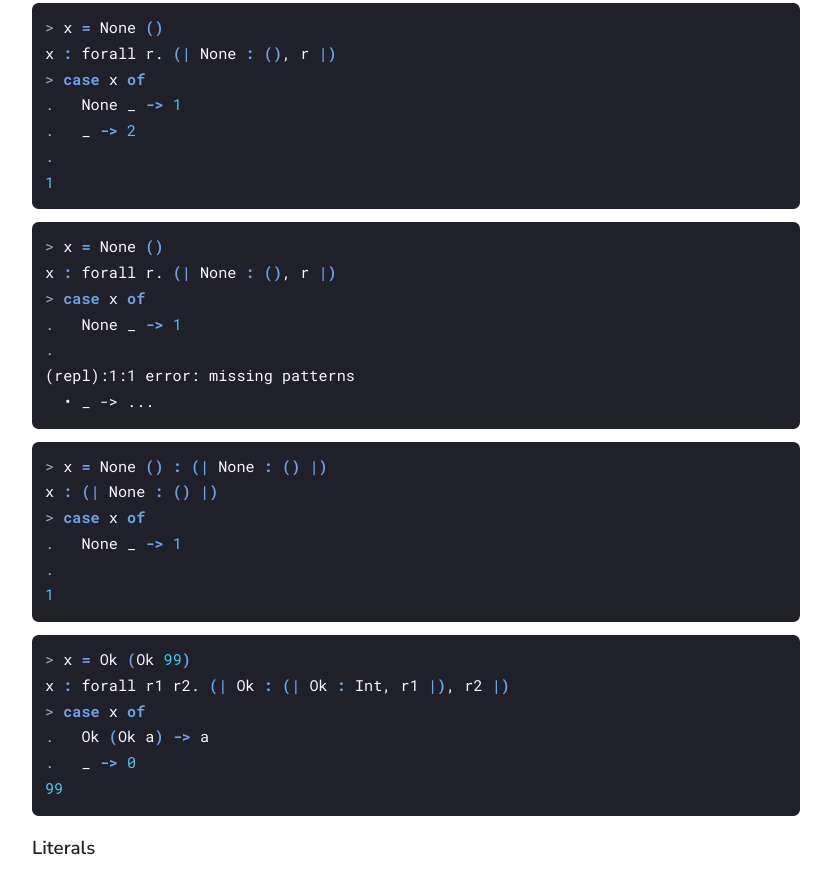
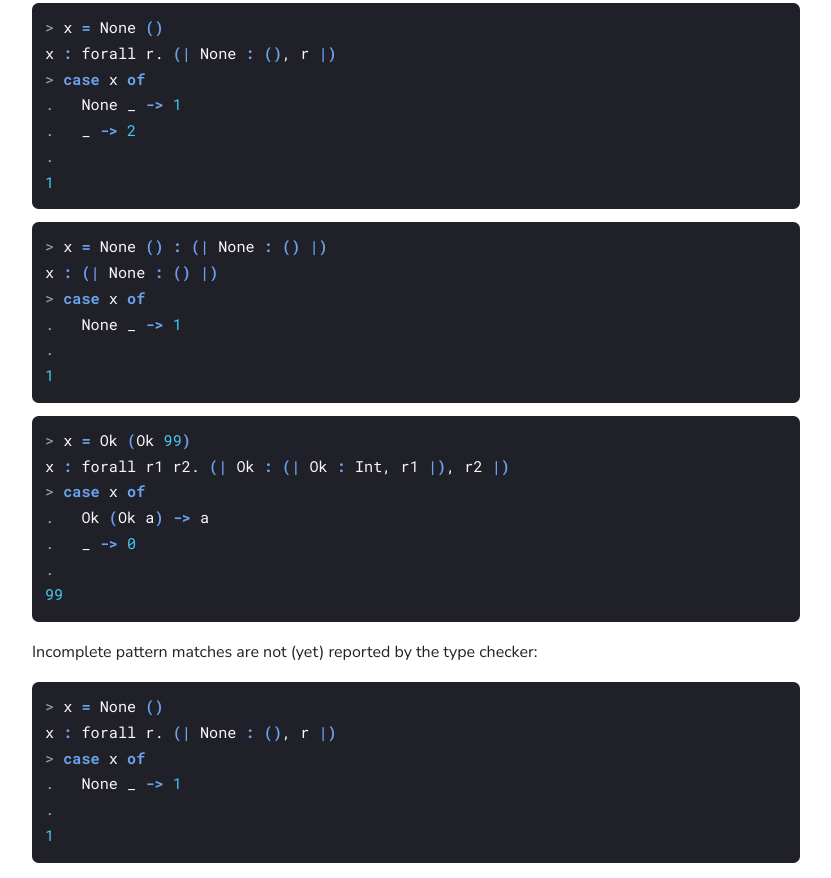
Before and after one commit to LightAndLight/ipso, a plain HTML site: page docs/docs/reference.html in a window 1280 px wide. Shown: the part 4500-5378 px from the top of the page, without its empty margins (344-1175 px from the left). Drawn offline with Linux system fonts and the light colour scheme.

Commit message:
docs: add note about incomplete pattern matches

```diff
--- a/docs/docs/reference.html
+++ b/docs/docs/reference.html
@@ -257,25 +257,26 @@ main =
 <span id="cb19-5"><a href="#cb19-5" aria-hidden="true" tabindex="-1"></a><span class="co">.</span>   _ <span class="kw">-&gt;</span> <span class="dv">2</span></span>
 <span id="cb19-6"><a href="#cb19-6" aria-hidden="true" tabindex="-1"></a><span class="co">.</span></span>
 <span id="cb19-7"><a href="#cb19-7" aria-hidden="true" tabindex="-1"></a><span class="dv">1</span></span></code></pre></div>
-<div class="sourceCode" id="cb20"><pre class="sourceCode ipsorepl"><code class="sourceCode ipsorepl"><span id="cb20-1"><a href="#cb20-1" aria-hidden="true" tabindex="-1"></a><span class="co">&gt;</span> x <span class="kw">=</span> None <span class="kw">()</span></span>
-<span id="cb20-2"><a href="#cb20-2" aria-hidden="true" tabindex="-1"></a>x <span class="kw">:</span> forall r. <span class="kw">(|</span> None <span class="kw">:</span> <span class="kw">()</span>, r <span class="kw">|)</span></span>
+<div class="sourceCode" id="cb20"><pre class="sourceCode ipsorepl"><code class="sourceCode ipsorepl"><span id="cb20-1"><a href="#cb20-1" aria-hidden="true" tabindex="-1"></a><span class="co">&gt;</span> x <span class="kw">=</span> None <span class="kw">()</span> <span class="kw">:</span> <span class="kw">(|</span> None <span class="kw">:</span> <span class="kw">()</span> <span class="kw">|)</span></span>
+<span id="cb20-2"><a href="#cb20-2" aria-hidden="true" tabindex="-1"></a>x <span class="kw">:</span> <span class="kw">(|</span> None <span class="kw">:</span> <span class="kw">()</span> <span class="kw">|)</span></span>
 <span id="cb20-3"><a href="#cb20-3" aria-hidden="true" tabindex="-1"></a><span class="co">&gt;</span> <span class="kw">case</span> x <span class="kw">of</span></span>
 <span id="cb20-4"><a href="#cb20-4" aria-hidden="true" tabindex="-1"></a><span class="co">.</span>   None _ <span class="kw">-&gt;</span> <span class="dv">1</span></span>
 <span id="cb20-5"><a href="#cb20-5" aria-hidden="true" tabindex="-1"></a><span class="co">.</span></span>
-<span id="cb20-6"><a href="#cb20-6" aria-hidden="true" tabindex="-1"></a>(repl):1:1 error: missing patterns</span>
-<span id="cb20-7"><a href="#cb20-7" aria-hidden="true" tabindex="-1"></a>  • _ -&gt; ...</span></code></pre></div>
-<div class="sourceCode" id="cb21"><pre class="sourceCode ipsorepl"><code class="sourceCode ipsorepl"><span id="cb21-1"><a href="#cb21-1" aria-hidden="true" tabindex="-1"></a><span class="co">&gt;</span> x <span class="kw">=</span> None <span class="kw">()</span> <span class="kw">:</span> <span class="kw">(|</span> None <span class="kw">:</span> <span class="kw">()</span> <span class="kw">|)</span></span>
-<span id="cb21-2"><a href="#cb21-2" aria-hidden="true" tabindex="-1"></a>x <span class="kw">:</span> <span class="kw">(|</span> None <span class="kw">:</span> <span class="kw">()</span> <span class="kw">|)</span></span>
+<span id="cb20-6"><a href="#cb20-6" aria-hidden="true" tabindex="-1"></a><span class="dv">1</span></span></code></pre></div>
+<div class="sourceCode" id="cb21"><pre class="sourceCode ipsorepl"><code class="sourceCode ipsorepl"><span id="cb21-1"><a href="#cb21-1" aria-hidden="true" tabindex="-1"></a><span class="co">&gt;</span> x <span class="kw">=</span> Ok <span class="kw">(</span>Ok <span class="dv">99</span><span class="kw">)</span></span>
+<span id="cb21-2"><a href="#cb21-2" aria-hidden="true" tabindex="-1"></a>x <span class="kw">:</span> forall r1 r2. <span class="kw">(|</span> Ok <span class="kw">:</span> <span class="kw">(|</span> Ok <span class="kw">:</span> Int, r1 <span class="kw">|)</span>, r2 <span class="kw">|)</span></span>
 <span id="cb21-3"><a href="#cb21-3" aria-hidden="true" tabindex="-1"></a><span class="co">&gt;</span> <span class="kw">case</span> x <span class="kw">of</span></span>
-<span id="cb21-4"><a href="#cb21-4" aria-hidden="true" tabindex="-1"></a><span class="co">.</span>   None _ <span class="kw">-&gt;</span> <span class="dv">1</span></span>
-<span id="cb21-5"><a href="#cb21-5" aria-hidden="true" tabindex="-1"></a><span class="co">.</span></span>
-<span id="cb21-6"><a href="#cb21-6" aria-hidden="true" tabindex="-1"></a><span class="dv">1</span></span></code></pre></div>
-<div class="sourceCode" id="cb22"><pre class="sourceCode ipsorepl"><code class="sourceCode ipsorepl"><span id="cb22-1"><a href="#cb22-1" aria-hidden="true" tabindex="-1"></a><span class="co">&gt;</span> x <span class="kw">=</span> Ok <span class="kw">(</span>Ok <span class="dv">99</span><span class="kw">)</span></span>
-<span id="cb22-2"><a href="#cb22-2" aria-hidden="true" tabindex="-1"></a>x <span class="kw">:</span> forall r1 r2. <span class="kw">(|</span> Ok <span class="kw">:</span> <span class="kw">(|</span> Ok <span class="kw">:</span> Int, r1 <span class="kw">|)</span>, r2 <span class="kw">|)</span></span>
+<span id="cb21-4"><a href="#cb21-4" aria-hidden="true" tabindex="-1"></a><span class="co">.</span>   Ok <span class="kw">(</span>Ok a<span class="kw">)</span> <span class="kw">-&gt;</span> a</span>
+<span id="cb21-5"><a href="#cb21-5" aria-hidden="true" tabindex="-1"></a><span class="co">.</span>   _ <span class="kw">-&gt;</span> <span class="dv">0</span></span>
+<span id="cb21-6"><a href="#cb21-6" aria-hidden="true" tabindex="-1"></a><span class="co">.</span></span>
+<span id="cb21-7"><a href="#cb21-7" aria-hidden="true" tabindex="-1"></a><span class="dv">99</span></span></code></pre></div>
+<p>Incomplete pattern matches are not (yet) reported by the type checker:</p>
+<div class="sourceCode" id="cb22"><pre class="sourceCode ipsorepl"><code class="sourceCode ipsorepl"><span id="cb22-1"><a href="#cb22-1" aria-hidden="true" tabindex="-1"></a><span class="co">&gt;</span> x <span class="kw">=</span> None <span class="kw">()</span></span>
+<span id="cb22-2"><a href="#cb22-2" aria-hidden="true" tabindex="-1"></a>x <span class="kw">:</span> forall r. <span class="kw">(|</span> None <span class="kw">:</span> <span class="kw">()</span>, r <span class="kw">|)</span></span>
 <span id="cb22-3"><a href="#cb22-3" aria-hidden="true" tabindex="-1"></a><span class="co">&gt;</span> <span class="kw">case</span> x <span class="kw">of</span></span>
-<span id="cb22-4"><a href="#cb22-4" aria-hidden="true" tabindex="-1"></a><span class="co">.</span>   Ok <span class="kw">(</span>Ok a<span class="kw">)</span> <span class="kw">-&gt;</span> a</span>
-<span id="cb22-5"><a href="#cb22-5" aria-hidden="true" tabindex="-1"></a><span class="co">.</span>   _ <span class="kw">-&gt;</span> <span class="dv">0</span></span>
-<span id="cb22-6"><a href="#cb22-6" aria-hidden="true" tabindex="-1"></a><span class="dv">99</span></span></code></pre></div>
+<span id="cb22-4"><a href="#cb22-4" aria-hidden="true" tabindex="-1"></a><span class="co">.</span>   None _ <span class="kw">-&gt;</span> <span class="dv">1</span></span>
+<span id="cb22-5"><a href="#cb22-5" aria-hidden="true" tabindex="-1"></a><span class="co">.</span></span>
+<span id="cb22-6"><a href="#cb22-6" aria-hidden="true" tabindex="-1"></a><span class="dv">1</span></span></code></pre></div>
 <h3 id="literals">Literals</h3>
 <div class="sourceCode" id="cb23"><pre class="sourceCode ipsorepl"><code class="sourceCode ipsorepl"><span id="cb23-1"><a href="#cb23-1" aria-hidden="true" tabindex="-1"></a><span class="co">&gt;</span> <span class="kw">case</span> <span class="ch">'a'</span> <span class="kw">of</span></span>
 <span id="cb23-2"><a href="#cb23-2" aria-hidden="true" tabindex="-1"></a><span class="co">.</span>   <span class="ch">'b'</span> <span class="kw">-&gt;</span> <span class="st">&quot;b&quot;</span></span>
```
Also changed, not shown: site/pages/docs/reference.md (+12 -10 lines).
